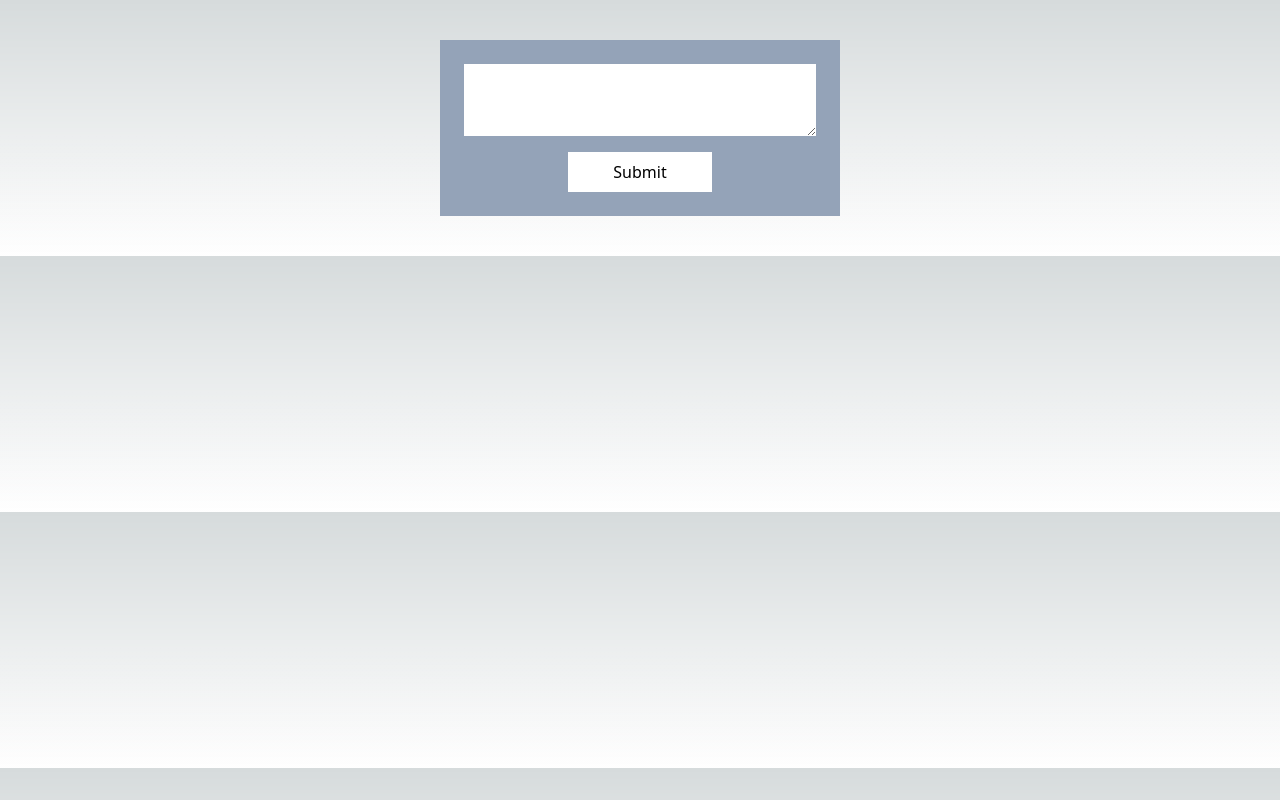
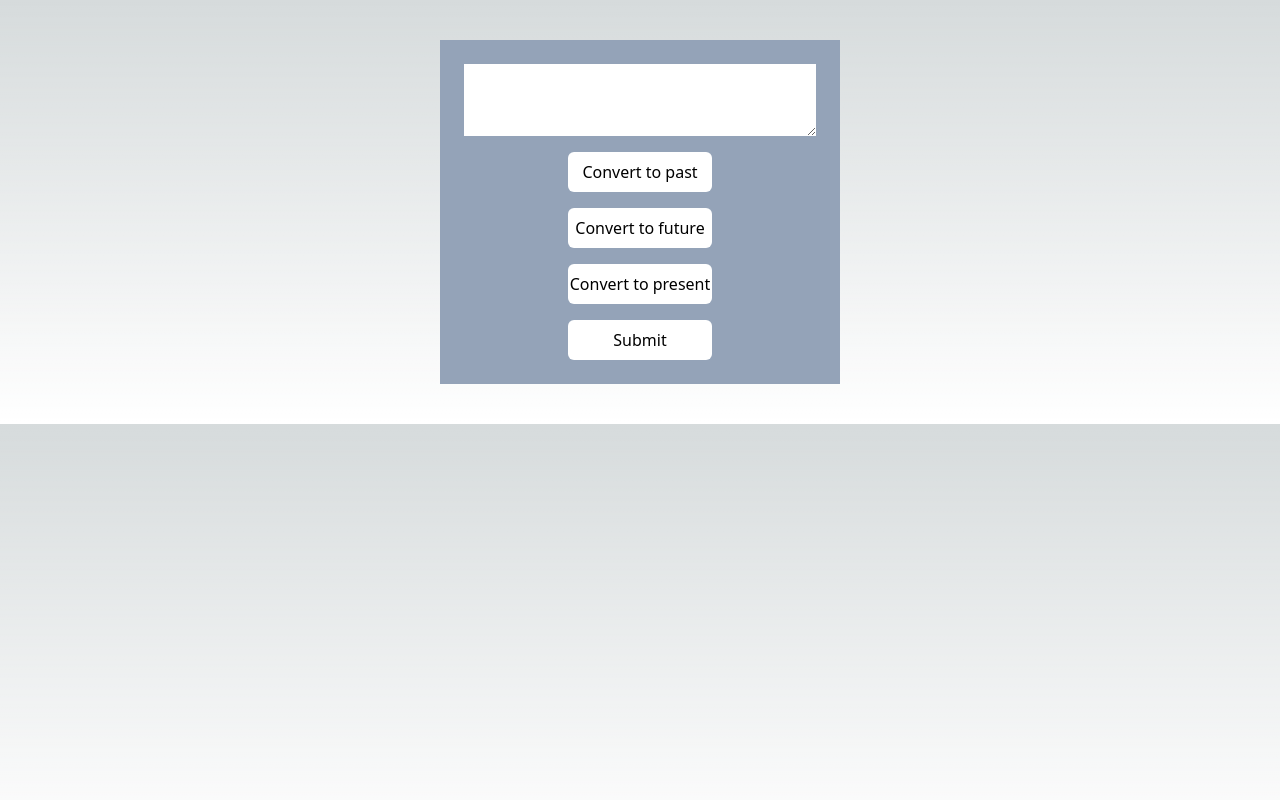
Before and after one commit to codeftshaunak/spam-detactor, a Next.js app: page / in a window 1280 px wide. Built offline with nearby package versions, Linux system fonts and the light colour scheme.

Commit message:
convert to past tense

```diff
--- a/src/pages/home/index.tsx
+++ b/src/pages/home/index.tsx
@@ -1,6 +1,44 @@
+// import React, { useState } from 'react';
+// import compromise from 'compromise';
+// import { toast } from 'react-toastify';
+
+// const SpamDetectionForm: React.FC = () => {
+//     const [message, setMessage] = useState('');
+//     const [isSpam, setIsSpam] = useState(false);
+
+//     const handleInputChange = (event: React.ChangeEvent<HTMLTextAreaElement>) => {
+//         setMessage(event.target.value);
+//     };
+
+//     const handleSubmit = (event: React.FormEvent<HTMLFormElement>) => {
+//         event.preventDefault();
+//         const doc = compromise(message);
+
+//         const spamWords = ['investment', 'spam', 'money', 'hero', 'fuck'];
+//         const containsSpamWord = spamWords.some(word => message.toLowerCase().includes(word));
+//         const isSpam = containsSpamWord; setIsSpam(isSpam);
+
+//         if (isSpam) {
+//             // Show toast notification
+//             toast("This message appears to be spam!");
+//         }
+//     };
+
+//     return (
+//         <div className='w-full flex flex-col py-10'>
+//             <form onSubmit={handleSubmit} className='flex flex-col w-[400px] m-auto bg-slate-400 p-6 rounded'>
+//                 <textarea value={message} onChange={handleInputChange} className='text-black p-3 rounded' />
+//                 <button type="submit" className="text-black py-2 mt-4 bg-white w-36 m-auto">Submit</button>
+//             </form>
+//         </div>
+//     );
+// };
+
+// export default SpamDetectionForm;
+
 import React, { useState } from 'react';
-import compromise from 'compromise';
 import { toast } from 'react-toastify';
+import nlp from 'compromise';
 
 const SpamDetectionForm: React.FC = () => {
     const [message, setMessage] = useState('');
@@ -10,25 +48,41 @@ const SpamDetectionForm: React.FC = () => {
         setMessage(event.target.value);
     };
 
+    const convertToPastTense = () => {
+        let doc = nlp(message);
+        doc.verbs().toPastTense();
+        if (message.length > 0) {
+            toast(doc.text());
+            setMessage("")
+        } else {
+            toast("You can't make empty text to past!!!");
+        }
+    };
+
     const handleSubmit = (event: React.FormEvent<HTMLFormElement>) => {
         event.preventDefault();
-        const doc = compromise(message);
-
+        // Check if past tense message contains any of the spam words
         const spamWords = ['investment', 'spam', 'money', 'hero', 'fuck'];
         const containsSpamWord = spamWords.some(word => message.toLowerCase().includes(word));
-        const isSpam = containsSpamWord; setIsSpam(isSpam);
+        const isSpam = containsSpamWord;
+
+        setIsSpam(isSpam);
 
         if (isSpam) {
-            // Show toast notification
+            // Show toast notification directly without using promises
             toast("This message appears to be spam!");
         }
     };
 
     return (
         <div className='w-full flex flex-col py-10'>
+            {isSpam && <p className="text-center mb-5">This message appears to be spam.</p>}
             <form onSubmit={handleSubmit} className='flex flex-col w-[400px] m-auto bg-slate-400 p-6'>
                 <textarea value={message} onChange={handleInputChange} className='text-black p-3' />
-                <button type="submit" className="text-black py-2 mt-4 bg-white w-36 m-auto">Submit</button>
+                <button className="text-black py-2 mt-4 bg-white w-36 m-auto rounded-md" onClick={() => convertToPastTense()}>Convert to past</button>
+                <button className="text-black py-2 mt-4 bg-white w-36 m-auto rounded-md" onClick={() => convertToPastTense()}>Convert to future</button>
+                <button className="text-black py-2 mt-4 bg-white w-36 m-auto rounded-md" onClick={() => convertToPastTense()}>Convert to present</button>
+                <button type="submit" className="text-black py-2 mt-4 bg-white w-36 m-auto rounded-md">Submit</button>
             </form>
         </div>
     );
```
